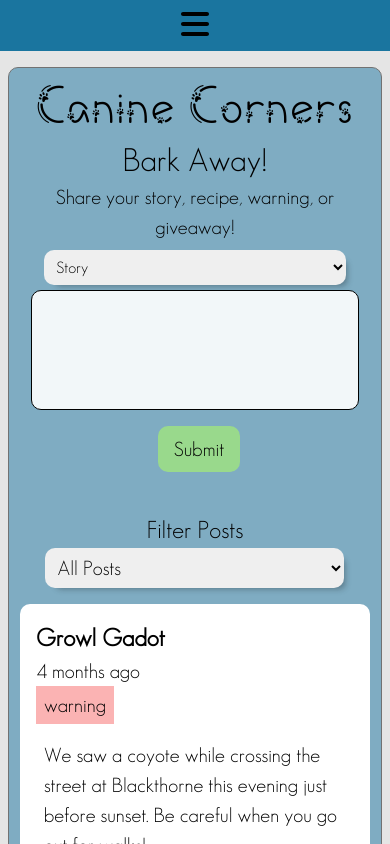
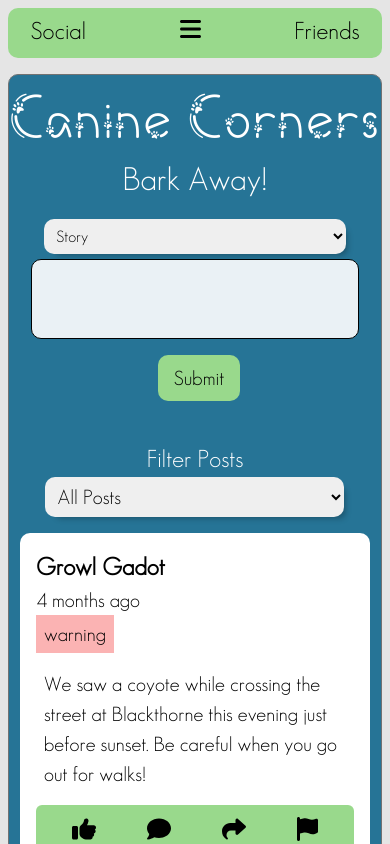
Before and after one commit to timdobranski/canine-corners, a Next.js app: page / in a window 390 px wide. Built offline with nearby package versions, Linux system fonts and the light colour scheme.

Commit message:
Completed mobile styling

```diff
--- a/app/components/ComposePost/ComposePost.module.css
+++ b/app/components/ComposePost/ComposePost.module.css
@@ -2,10 +2,6 @@
 position: relative;
 width: 100%;
 text-align: center;
-
-
-
-
 }
 .composePostContainer * {
   margin: .5rem;
@@ -102,7 +98,19 @@ text-align: center;
   .postType {
     font-size: 2.25rem;
   }
+  .composePostTitle {
+    color: white;
+    margin-bottom: 1rem;
+  }
   .composePostSubtitle {
     font-size: 1.25rem;
+    color: white;
+    display: none;
   }
 }
+
+@media(max-width: 500px) {
+  .postTextArea {
+    height: 80px;
+  }
+}
--- a/app/components/Feed/Feed.module.css
+++ b/app/components/Feed/Feed.module.css
@@ -56,5 +56,6 @@
   .hiddenOnDesktop {
     display: block; /* Show on mobile */
     font-size: 1.5rem;
+    color: white;
   }
 }
--- a/app/components/Header/Header.js
+++ b/app/components/Header/Header.js
@@ -4,24 +4,58 @@ import styles from './Header.module.css';
 import Link from 'next/link';
 import { useState } from 'react';
 import { FontAwesomeIcon } from '@fortawesome/react-fontawesome';
-import { faBars } from '@fortawesome/free-solid-svg-icons';
+import { faBars, faArrowRight, faArrowLeft } from '@fortawesome/free-solid-svg-icons';
 import SidebarLeft from '../SidebarLeft/SidebarLeft';
+import SidebarRight from '../SidebarRight/SidebarRight';
 
 export default function Header() {
   const [isNavOpen, setIsNavOpen] = useState(false);
+  const [isLeftSidebarOpen, setIsLeftSidebarOpen] = useState(false);
+  const [isRightSidebarOpen, setIsRightSidebarOpen] = useState(false);
 
   const toggleNav = () => {
     setIsNavOpen(!isNavOpen);
+    setIsLeftSidebarOpen(false);
+    setIsRightSidebarOpen(false);
+  };
+
+  const toggleLeftSidebar = () => {
+    setIsLeftSidebarOpen(!isLeftSidebarOpen);
+    setIsNavOpen(false);
+    setIsRightSidebarOpen(false);
+  };
+
+  const toggleRightSidebar = () => {
+    setIsRightSidebarOpen(!isRightSidebarOpen);
+    setIsNavOpen(false);
+    setIsLeftSidebarOpen(false);
+  };
+
+  const closeAllNavs = () => {
+    setIsNavOpen(false);
+    setIsLeftSidebarOpen(false);
+    setIsRightSidebarOpen(false);
   };
 
   return (
     <div className={styles.headerWrapper}>
+      <div className={styles.buttonWrapper}>
+        <button className={styles.navToggleLeft} onClick={toggleLeftSidebar}>
+          <h2 className={styles.navButton}> Social</h2>
+        </button>
 
-      <button className={styles.navToggle} onClick={toggleNav}>
-        <FontAwesomeIcon icon={faBars} className={styles.navButton}/>
-      </button>
-      <div className={`${styles.navBar} ${isNavOpen ? styles.navOpen : ''}`}>
-      <Link href='/'>
+        <button className={styles.navToggle} onClick={toggleNav}>
+          <FontAwesomeIcon icon={faBars} className={styles.navButton} />
+        </button>
+
+        <button className={styles.navToggleRight} onClick={toggleRightSidebar}>
+        <h2 className={styles.navButton}> Friends</h2>
+        </button>
+      </div>
+
+      {isLeftSidebarOpen && <div onClick={closeAllNavs}><SidebarLeft /></div>}
+      {isRightSidebarOpen && <div onClick={closeAllNavs}><SidebarRight /></div>}
+      {<div onClick={closeAllNavs} className={`${styles.navBar} ${isNavOpen ? styles.navOpen : styles.navClosed}`}>      <Link href='/'>
       <h1 className={styles.title}>Home</h1>
       </Link>
         <h2 className={styles.headerLink}>Photos</h2>
@@ -29,7 +63,7 @@ export default function Header() {
         <h2 className={styles.headerLink}>Events</h2>
         <h2 className={styles.headerLink}>Donate</h2>
         <h2 className={styles.headerLink}>About Us</h2>
-      </div>
+      </div>}
     </div>
-  )
+  );
 }
--- a/app/components/Header/Header.module.css
+++ b/app/components/Header/Header.module.css
@@ -1,15 +1,10 @@
 .headerWrapper {
   box-sizing: border-box;
   width: 100%;
-  /* height: 50px; */
-  /* background: linear-gradient(to right, #ff9277 0%, #ffd57a 100%); */
   background-color: #1a759f;
+  text-align: center;
+  display: block;
 
-  /* background: linear-gradient(to bottom, #1a759f 0%, #408eb3 100%);
-  background: linear-gradient(to bottom, #168aad 0%, #1a759f 100%); */
-
-  text-align: center;
-  /* padding-bottom: .5rem; */
 }
 .navBar {
   display: flex;
@@ -17,6 +12,7 @@
   justify-content: space-around;
   align-items: center;
   padding: 10px;
+
 }
 .navBar * {
   color: #34a0a4;
@@ -45,21 +41,32 @@
 
 .navBar {
   display: flex;
-  /* Your existing styles */
 }
 
 .navOpen {
   display: flex;
 }
+.navToggleLeft, .navToggleRight {
+  display: none;
+
+}
 
 @media (max-width: 768px) {
   .headerWrapper{
+    height: 50px;
+    width: 96%;
+    margin: 0 auto;
+    margin-top: .5rem;
+    background-color: #99d98c;
+    border-radius: 10px;
+  }
 
-  }
   .navBar {
     flex-direction: column;
     justify-content: center;
     align-items: center;
+    background: #1a759f;
+    margin-top: .85rem;
   }
   .navBar * {
     margin: .5rem;
@@ -68,8 +75,15 @@
     font-size: 1rem;
   }
   .navToggle {
-    display: inline-block; /* Show toggle button on mobile */
-    /* Additional styles for your toggle button */
+    display: inline-block;
+  }
+  .navToggleLeft {
+    margin-right: 3rem;
+    display: inline-block;
+  }
+  .navToggleRight {
+    margin-left: 3rem;
+    display: inline-block;
   }
 
   .navBar {
@@ -82,9 +96,24 @@
     display: flex; /* Show navbar when navOpen class is added */
   }
   .navButton {
-    font-size: 2rem;
-    margin: .5rem;
-    left: 0;
+    font-size: 1.5rem;
+    /* margin: .5rem;
+    left: 0; */
+    /* border: solid red 4px; */
+    color: black;
+  }
+  .buttonWrapper {
+    display: flex;
+    flex-direction: row;
+    justify-content: space-around;
+    align-items: center;
+    /* border: solid red 4px; */
+    width: 100%;
+    padding-top: .33rem;
+
+    /* margin: 0 auto; */
+    /* margin-top: 1rem; */
+    /* margin-bottom: 1rem; */
   }
 
 }
--- a/app/components/SidebarLeft/SidebarLeft.js
+++ b/app/components/SidebarLeft/SidebarLeft.js
@@ -1,29 +1,23 @@
-'use client';
+
 
 import styles from './SidebarLeft.module.css';
 import Link from 'next/link';
-import { useState } from 'react';
+
 
 export default function SidebarLeft() {
-  const [selectedPage, setSelectedPage] = useState('/dogs');
-
-  const handleDropdownChange = (e) => {
-    setSelectedPage(e.target.value);
-    window.location.href = e.target.value; // Navigate to the selected page
-  };
 
   return (
     <>
     <div className={styles.sidebarWrapper}>
       {/* Regular Links */}
-      <Link href='/dogs'><h2>Dogs</h2></Link>
+      <Link href='/dogs'><h2>Friends</h2></Link>
       <Link href='/messages'><h2>Messages</h2></Link>
       <Link href='/profile?id=1'><h2>Profile</h2></Link>
       <Link href='/schedule'><h2>Your Schedule</h2></Link>
 
     </div>
       {/* Dropdown for mobile */}
-      <select
+      {/* <select
         className={styles.mobileSidebarDropdown}
         value={selectedPage}
         onChange={handleDropdownChange}
@@ -33,7 +27,7 @@ export default function SidebarLeft() {
         <option value='/messages'>Messages</option>
         <option value='/profile?id=1'>Profile</option>
         <option value='/schedule'>Your Schedule</option>
-      </select>
+      </select> */}
     </>
   );
 }
--- a/app/components/SidebarLeft/SidebarLeft.module.css
+++ b/app/components/SidebarLeft/SidebarLeft.module.css
@@ -43,8 +43,13 @@
 @media (max-width: 768px) {
   .sidebarWrapper {
     position: fixed;
-    top: 0;
+    top: 65px;
     left: 0;
+    width: 100vw;
+    border-radius: 0;
+    border: 0;
+    margin: 0;
+    height: auto;
   }
   .sidebarWrapper > h2 {
     /* display: none;  */
--- a/app/components/SidebarRight/SidebarRight.js
+++ b/app/components/SidebarRight/SidebarRight.js
@@ -1,5 +1,8 @@
+'use client';
+
 import styles from './SidebarRight.module.css';
 import Link from 'next/link';
+import { useState } from 'react';
 
 export default function SidebarLeft () {
   return (
--- a/app/components/SidebarRight/SidebarRight.module.css
+++ b/app/components/SidebarRight/SidebarRight.module.css
@@ -53,6 +53,14 @@
 
 @media (max-width: 768px) {
   .sidebarWrapper {
-    display: none;
+    position: fixed;
+    top: 65px;
+    left: 0;
+    width: 100vw;
+    border-radius: 0;
+    border: 0;
+    margin: 0;
+    height: auto;
+
   }
 }
--- a/app/globals.css
+++ b/app/globals.css
@@ -17,7 +17,7 @@
 
 .appContent {
   width: 50vw;
-  min-width:800px;
+  min-width:500px;
   height: auto;
   padding-top: 0;
   margin-top: 1rem;
@@ -100,18 +100,20 @@
 
 @media(max-width: 768px) {
   .title {
-    font-size: 3rem;
+    font-size: 3.5rem;
+    color: white;
   }
   .appContent {
-    width: 50vw;
+
     min-width:96vw;
     height: auto;
     padding-top: 0;
     margin-top: 1rem;
-    background-color: rgba(26, 117, 159, 0.5);
-    border-left: solid rgb(114, 114, 114) 1px;
-    border: solid rgb(114, 114, 114) 1px;
-    border-radius: 10px;
+    /* background-color: rgba(26, 117, 159, 0.5); */
+    /* border-left: solid rgb(114, 114, 114) 1px;
+    border: solid rgb(114, 114, 114) 1px; */
+    background-color: rgb(38, 116, 150);
+    /* border-radius: 10px; */
     display: grid;
   }
   .feedContainer {
@@ -120,9 +122,7 @@
   .background {
     background-image: none;
   }
-  @media (max-width: 768px) {
-    .sidebarLeftWrapper, .sidebarRightWrapper {
-      display: none;
-    }
-  }
+  .sidebarLeftWrapper, .sidebarRightWrapper {
+    display: none;
 }
+}
```
Also changed, not shown: app/components/AllDogs/AllDogs.module.css (+10 -0 lines), app/components/DogCard/DogCard.module.css (+16 -0 lines), app/dogs/dogs.module.css (+8 -0 lines).
